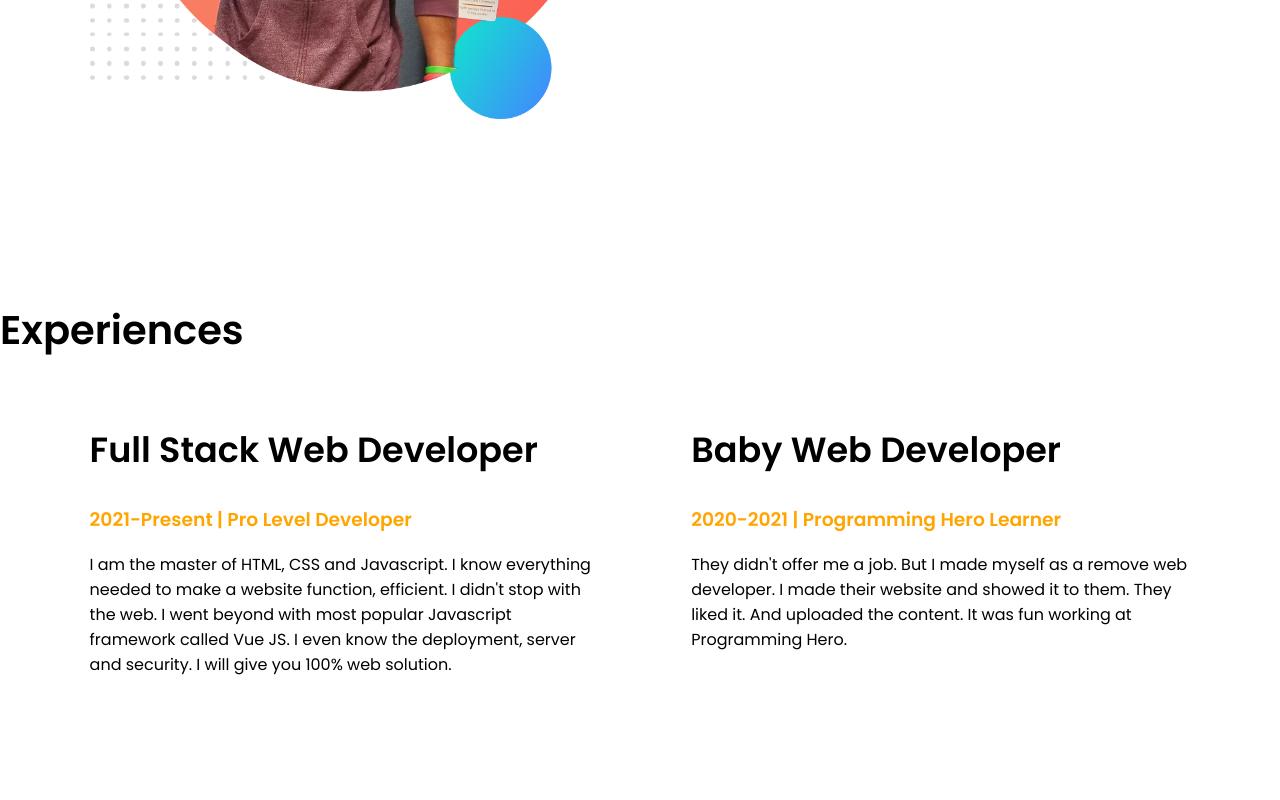
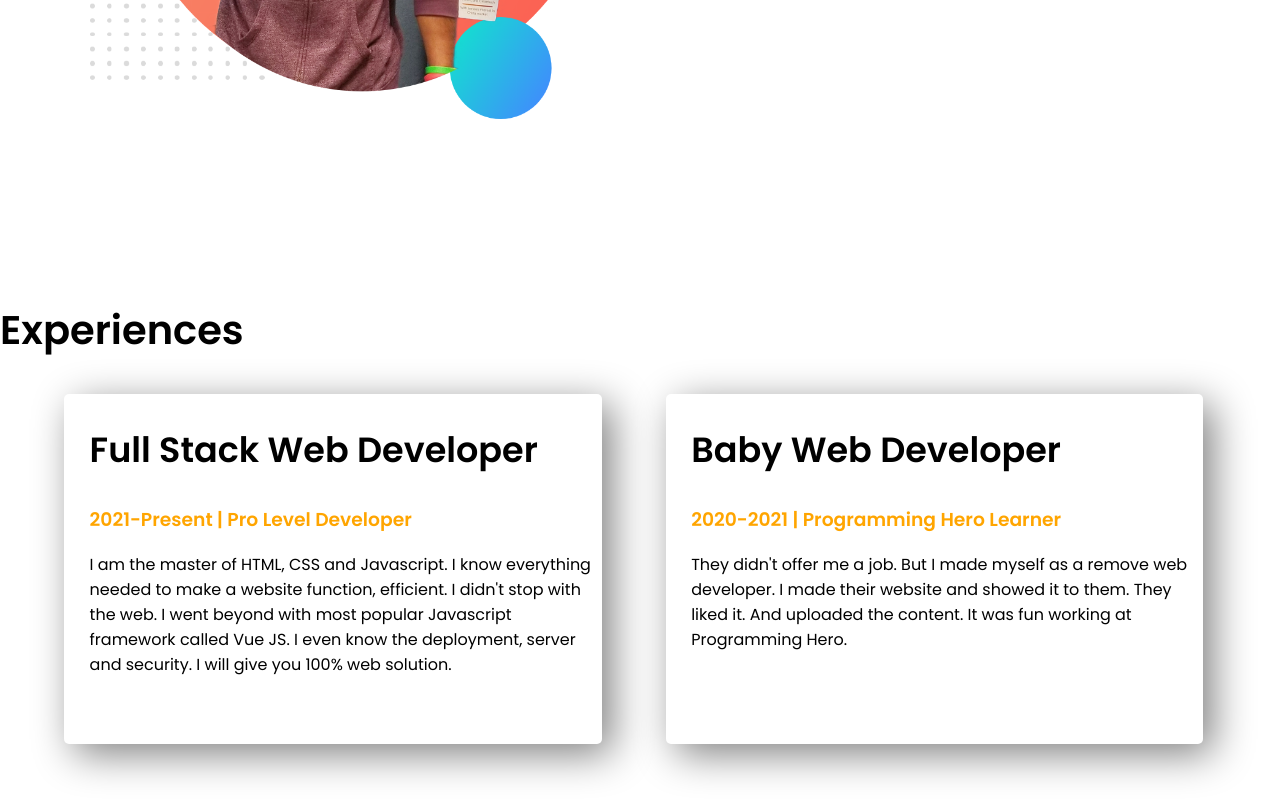
Before and after one commit to ShoaibRasel/web-protfolio, a plain HTML site: page index.html in a window 1280 px wide. Shown: the part 928-1728 px from the top of the page. Drawn offline with Linux system fonts and the light colour scheme.

Commit message:
over all

```diff
--- a/index.html
+++ b/index.html
@@ -36,12 +36,12 @@
 
     <section class="experience-area">
        <h2 class="ex-size">Experiences</h2>
-        <div class="half-width">
+        <div class="half-width single-experience">
             <h2>Full Stack Web Developer</h2>
             <h3 class="name1-color">2021-Present | Pro Level Developer</h3>
             <p>I am the master of HTML, CSS and Javascript. I know everything needed to make a website function, efficient. I didn't stop with the web. I went beyond with most popular Javascript framework called Vue JS. I even know the deployment, server and security. I will give you 100% web solution.</p>
         </div>
-        <div class="half-width">
+        <div class="half-width single-experience">
             <h2>Baby Web Developer</h2>
             <h3 class="name1-color">2020-2021 | Programming Hero Learner</h3>
             <p>They didn't offer me a job. But I made myself as a remove web developer. I made their website and showed it to them. They liked it. And uploaded the content. It was fun working at Programming Hero.</p>
--- a/style.css
+++ b/style.css
@@ -61,3 +61,8 @@ section{
 .experience-area .ex-size{
     font-size: 40px;
 }
+.single-experience{
+    box-shadow: 10px 10px 40px gray;
+    border-radius: 5px;
+    height: 70%;
+}
```
